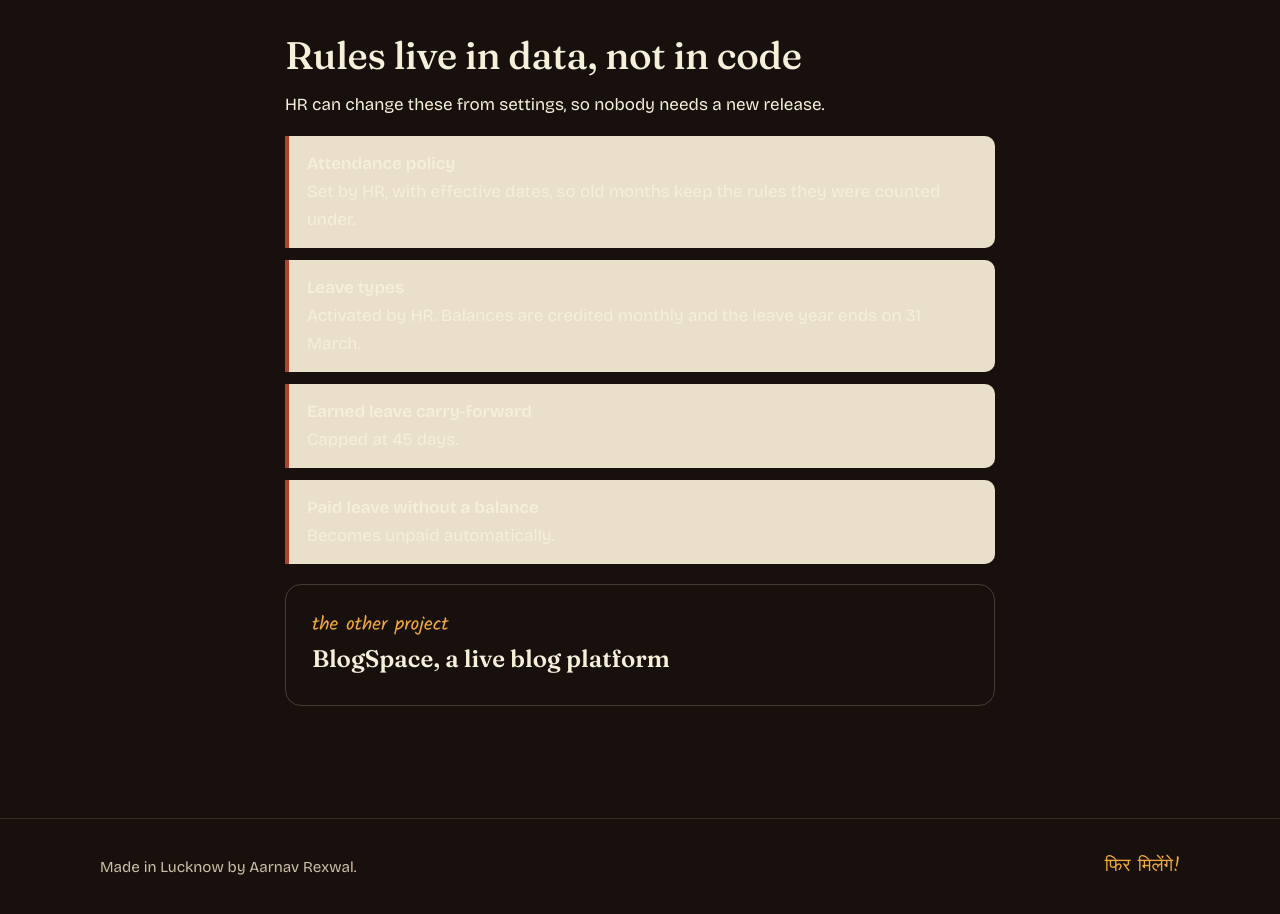
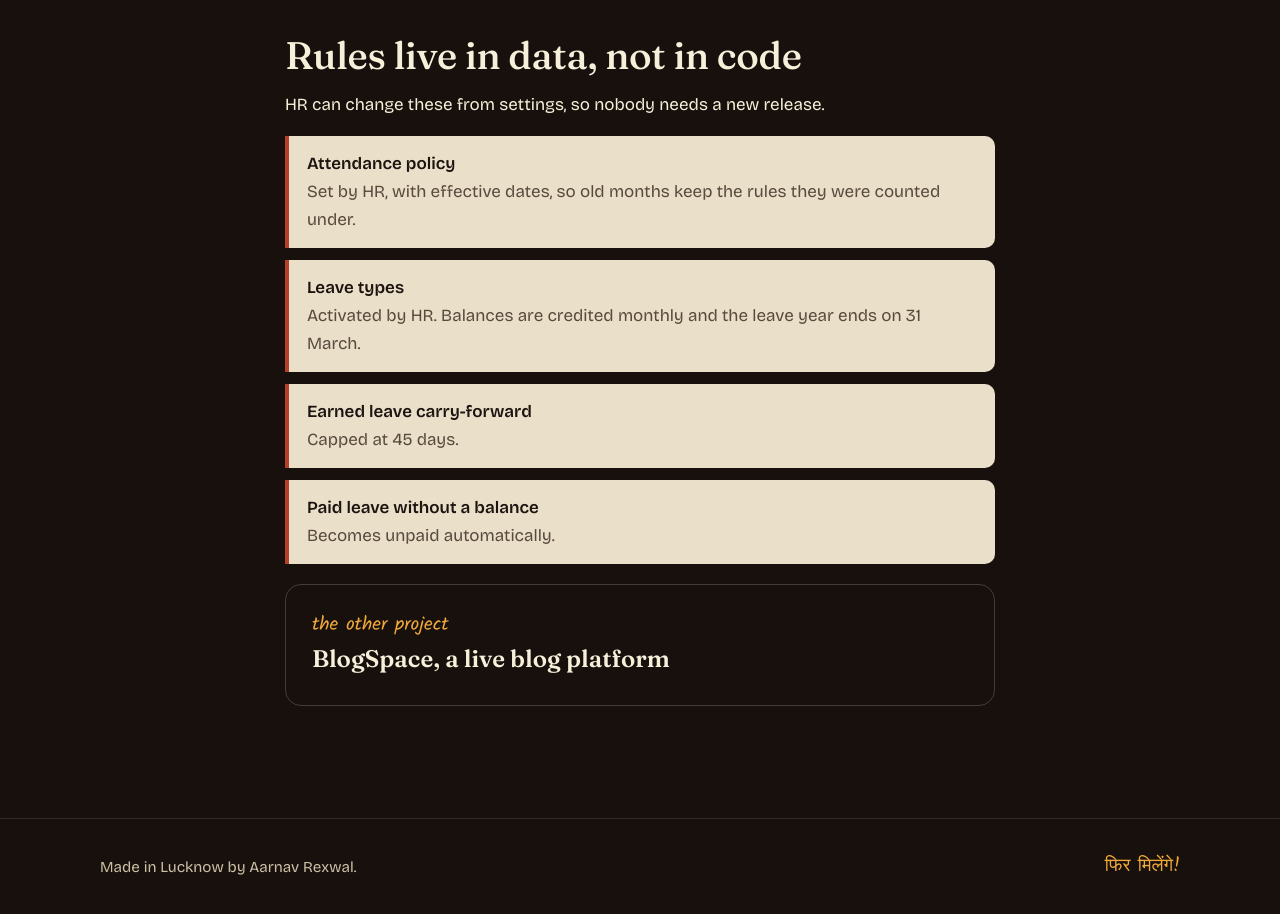
Before and after one commit to AarnavRexwal/My-Portfolio, a plain HTML site: page work/presence.html in a window 1280 px wide. Shown: the part 5460-6374 px from the top of the page. Drawn offline with nearby package versions, Linux system fonts and the light colour scheme.

Commit message:
Fix unreadable text on rule-list cards
The cards have a light paper background but inherited the light page
text color in dark sections. Give them dark ink text instead.

Co-Authored-By: Claude Opus 5.5 <noreply@anthropic.com>

```diff
--- a/assets/css/style.css
+++ b/assets/css/style.css
@@ -189,8 +189,8 @@ footer .hand{font-size:1.15rem}
 .prose{max-width:68ch}
 .prose h2{font-size:clamp(1.7rem,3.4vw,2.4rem);margin:0 0 14px}
 .rule-list{list-style:none;margin:0;padding:0;display:grid;gap:12px;max-width:760px}
-.rule-list li{padding:14px 18px;border-left:4px solid var(--brick);background:var(--paper-2);border-radius:0 10px 10px 0}
-.rule-list b{display:block}
+.rule-list li{padding:14px 18px;border-left:4px solid var(--brick);background:var(--paper-2);color:var(--ink-soft);border-radius:0 10px 10px 0}
+.rule-list b{display:block;color:var(--ink)}
 .shots{display:grid;gap:44px}
 .shots figure{margin:0}
 .shots figcaption{margin-top:12px;color:var(--ink-soft);max-width:62ch}
```
